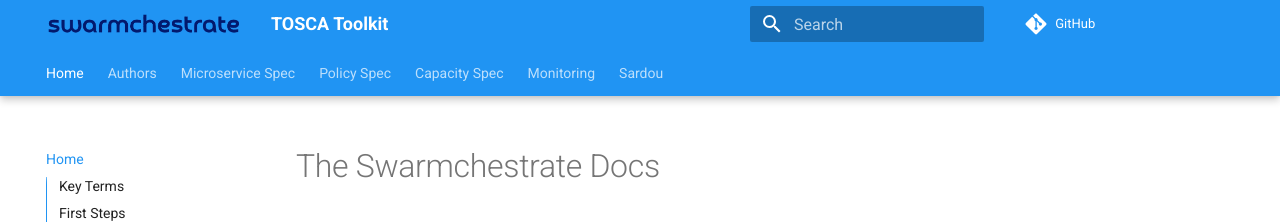
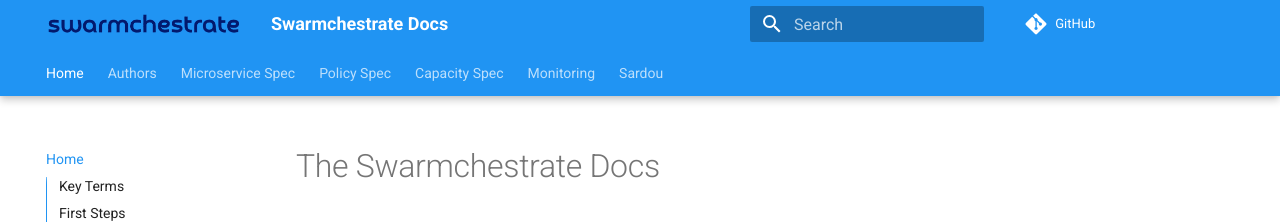
Before and after one commit to Swarmchestrate/tosca, an MkDocs documentation site: the page built from docs/index.md, in a window 1280 px wide. Shown: the top 224 px of the page. Built offline with MkDocs 1.6.1 and Material for MkDocs 9.7.7, drawn with Linux system fonts in a browser that asks for light colours; comment, search, counter and statistics services are not loaded.

Commit message:
docs: update site metadata

```diff
--- a/mkdocs.yml
+++ b/mkdocs.yml
@@ -1,6 +1,6 @@
-site_name: TOSCA Toolkit
+site_name: Swarmchestrate Docs
 repo_url: https://github.com/Swarmchestrate/tosca
-
+site_url: https://docs.swarmchestrate.eu
 theme:
   name: material
   logo: img/word-logo.png
```
